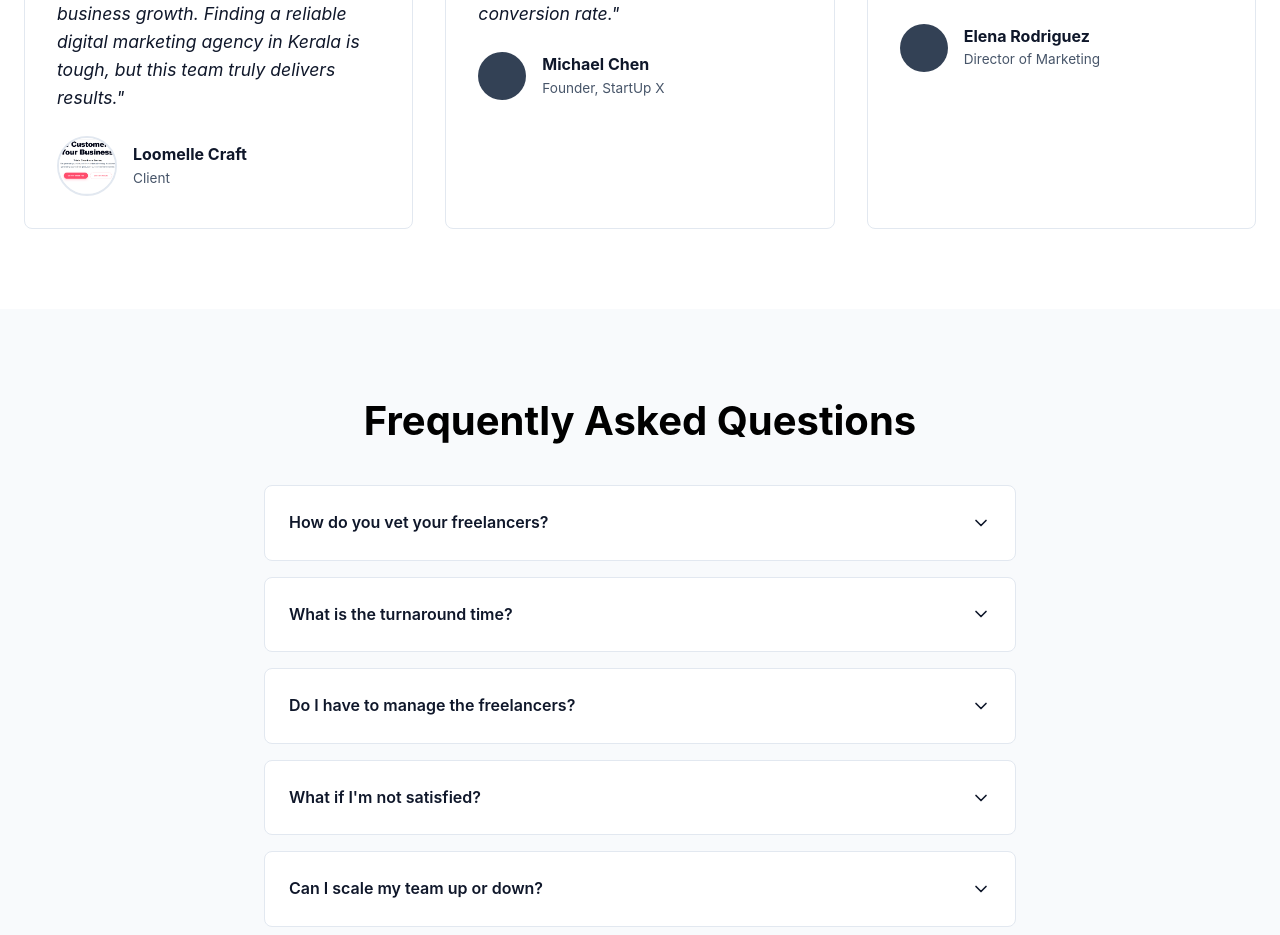
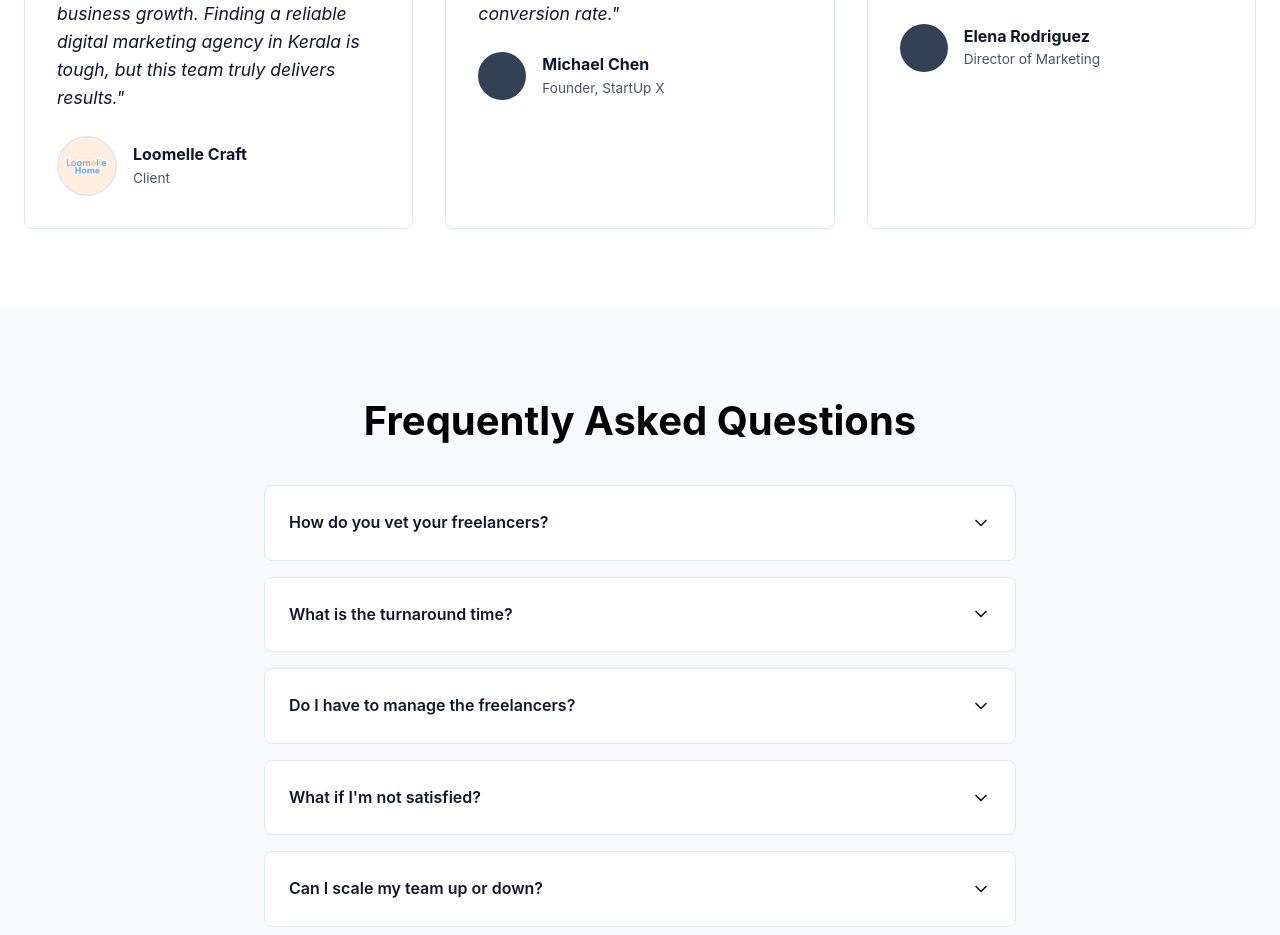
Before and after one commit to Fazilfazi991/redshark, a React (Vite) app: page / in a window 1280 px wide. Shown: the part 8640-9575 px from the top of the page. Built offline with nearby package versions, Linux system fonts and the light colour scheme.

Commit message:
Update Testimonial image to logo

```diff
--- a/src/components/Testimonials.css
+++ b/src/components/Testimonials.css
@@ -62,9 +62,12 @@
 .author-avatar-img {
     width: 100%;
     height: 100%;
-    object-fit: cover;
-    object-position: center top;
-    /* Focus on the face (usually at the top) */
+    object-fit: contain;
+    /* Changed to contain for logo */
+    object-position: center;
+    /* Centered */
+    background-color: #fff;
+    /* White bg for logo visibility if transparent */
 }
 
 .author-name {
--- a/src/components/Testimonials.tsx
+++ b/src/components/Testimonials.tsx
@@ -1,7 +1,7 @@
 import React from 'react';
 import { Star } from 'lucide-react';
 import './Testimonials.css';
-import loomelleImg from '../assets/loomelle-craft.png';
+import loomelleImg from '../assets/loomelle-craft-logo.jpg';
 
 const testimonials = [
     {
```
Also changed, not shown: src/assets/loomelle-craft-logo.jpg (added).
